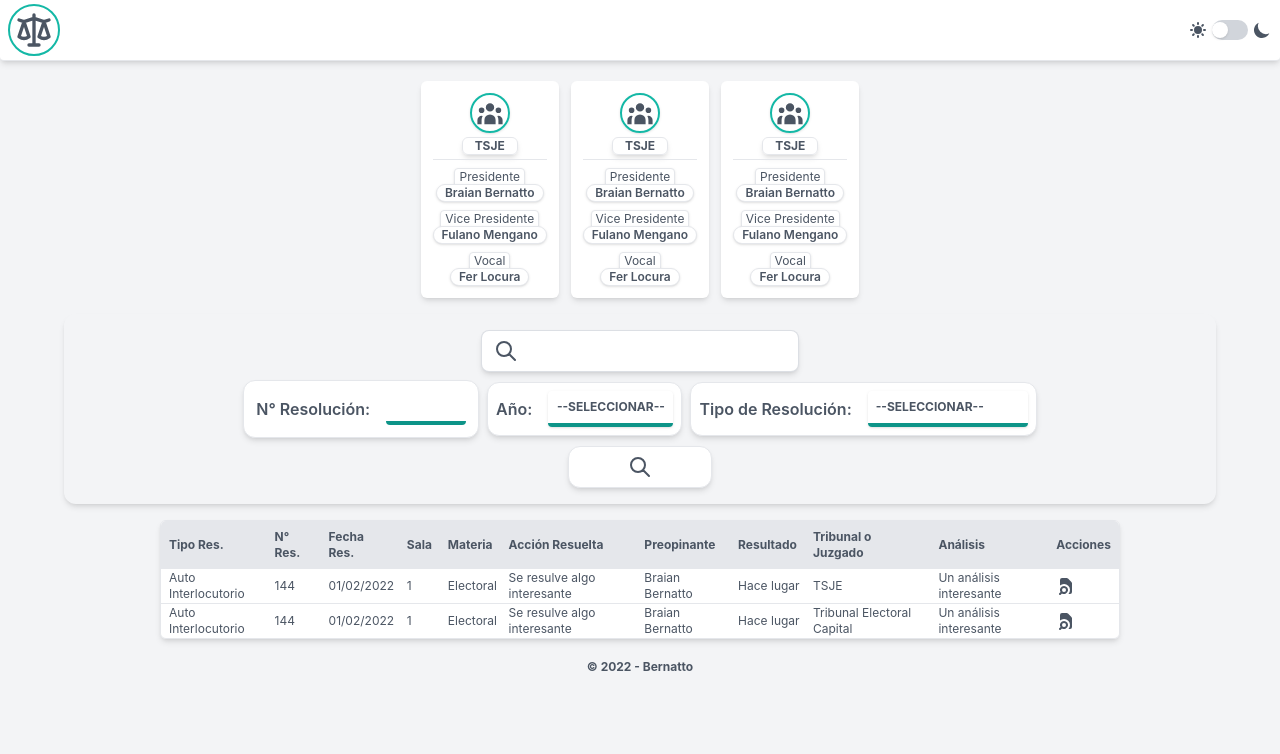
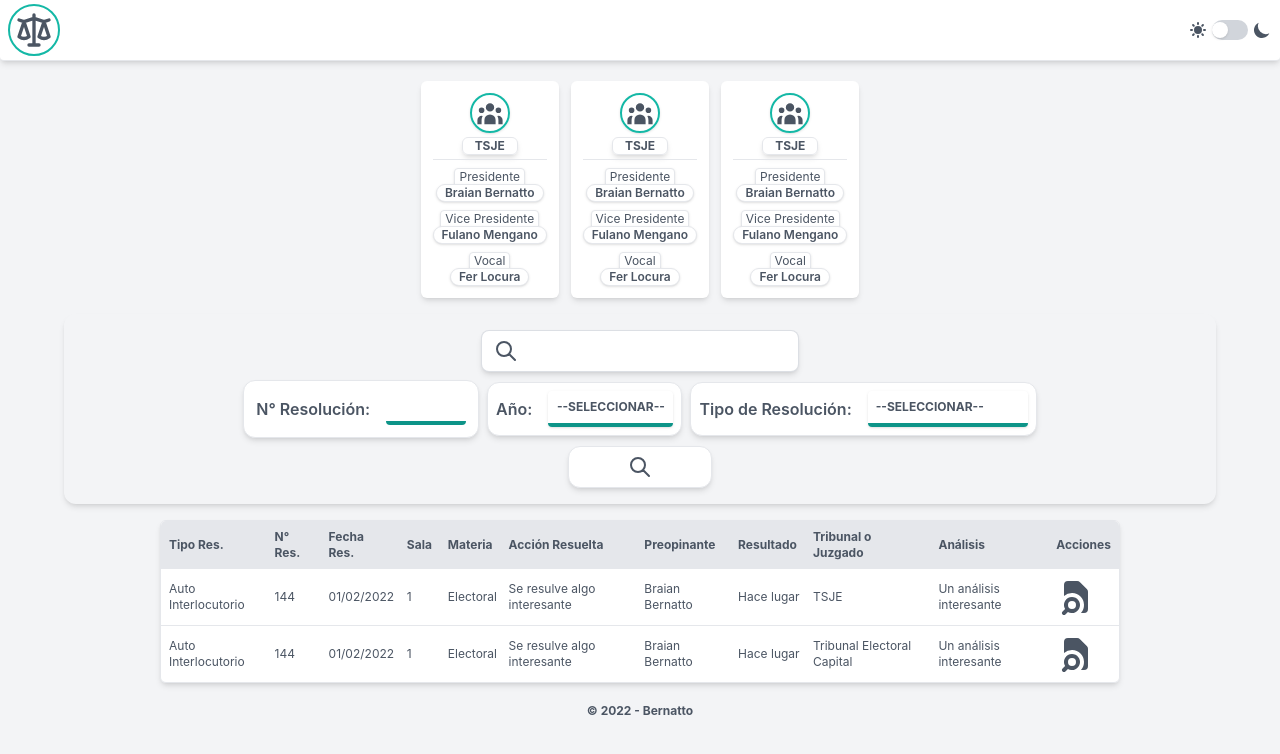
Before and after one commit to braian-bernatto/jurisprudencia, a Next.js app: page / in a window 1280 px wide. Shown: the top 754 px of the page. Built offline with nearby package versions, Linux system fonts and the light colour scheme.

Commit message:
open pdf window button updated

```diff
--- a/components/Listado.js
+++ b/components/Listado.js
@@ -37,14 +37,14 @@ const Listado = () => {
             <td className='pl-2'>TSJE</td>
             <td className='pl-2'>Un análisis interesante</td>
             <td
-              className='pl-2 cursor-pointer text-center hover:text-teal-600'
+              className='pl-2 cursor-pointer text-center hover:text-teal-600 p-2'
               onClick={() => {
                 openModalPdf(!modalPdf)
               }}
             >
               <svg
                 xmlns='http://www.w3.org/2000/svg'
-                className='h-5 w-5 hover:scale-125'
+                className='h-10 w-10 hover:scale-125'
                 viewBox='0 0 20 20'
                 fill='currentColor'
               >
@@ -69,14 +69,14 @@ const Listado = () => {
             <td className='pl-2'>Tribunal Electoral Capital</td>
             <td className='pl-2'>Un análisis interesante</td>
             <td
-              className='pl-2 cursor-pointer text-center hover:text-teal-600'
+              className='pl-2 cursor-pointer text-center hover:text-teal-600 p-2'
               onClick={() => {
                 openModalPdf(!modalPdf)
               }}
             >
               <svg
                 xmlns='http://www.w3.org/2000/svg'
-                className='h-5 w-5 hover:scale-125'
+                className='h-10 w-10 hover:scale-125'
                 viewBox='0 0 20 20'
                 fill='currentColor'
               >
```
